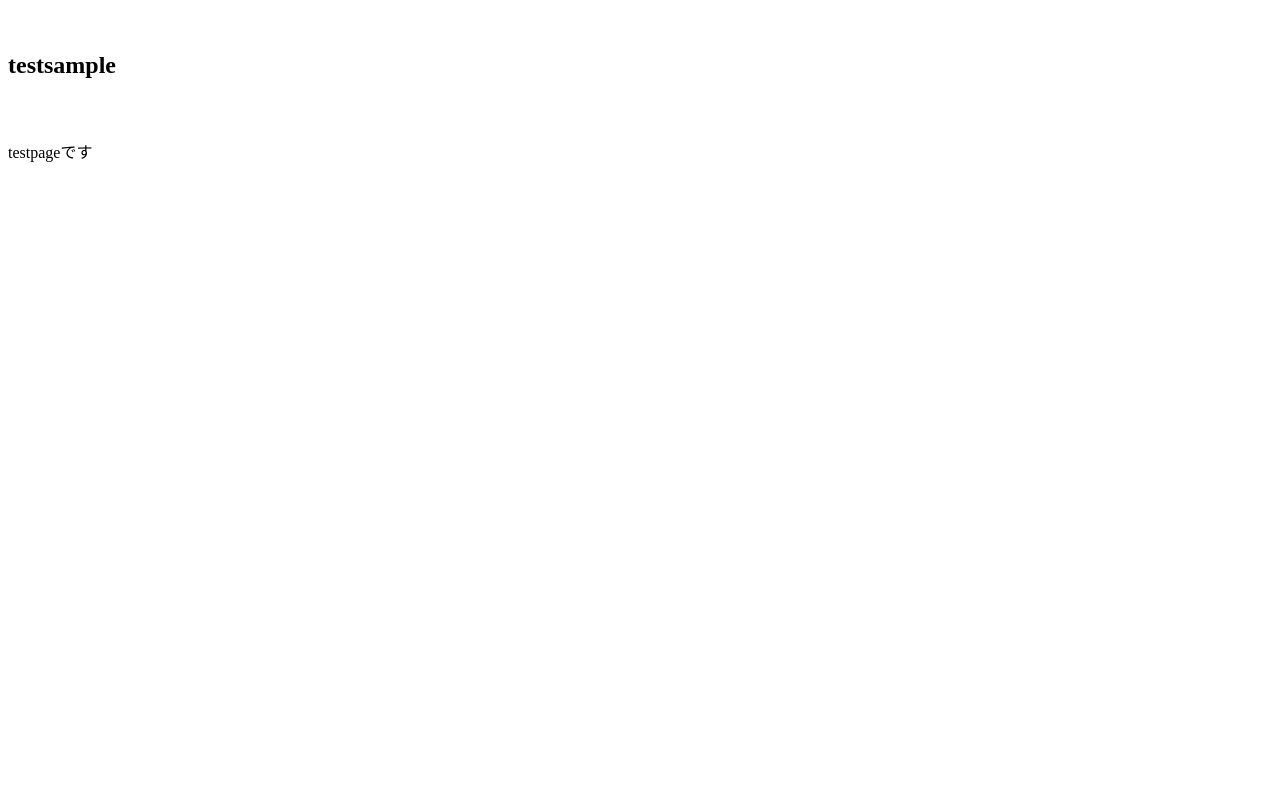
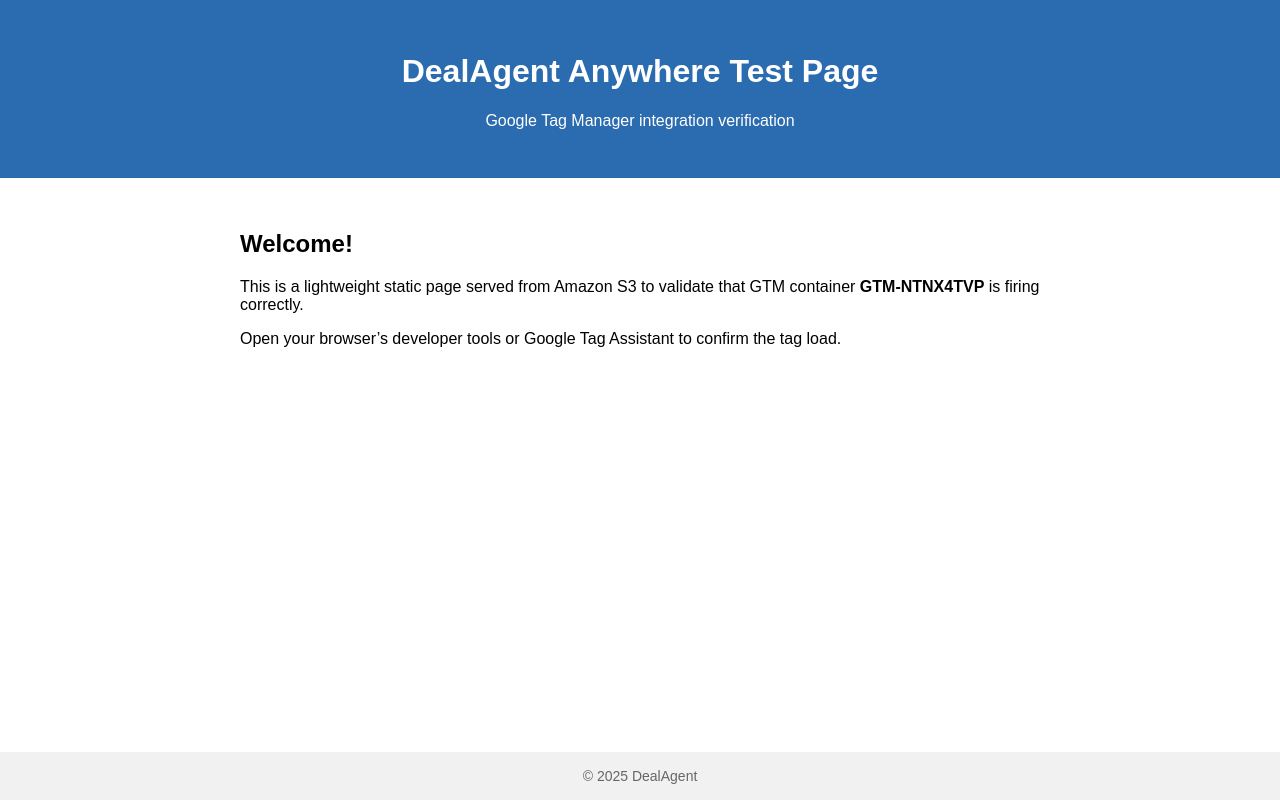
Before and after one commit to kamito2314/testrctest, a plain HTML site: page index.html in a window 1280 px wide. Drawn offline with Linux system fonts and the light colour scheme; a script that the page names is missing.

Commit message:
Update index.html

```diff
--- a/index.html
+++ b/index.html
@@ -1,23 +1,44 @@
 <!DOCTYPE html>
 <html lang="ja">
 <head>
-  <!-- Google Tag Manager -->
+  <meta charset="UTF-8">
+  <title>DealAgent Anywhere – GTM Test Page</title>
+
+<!-- Google Tag Manager -->
 <script>(function(w,d,s,l,i){w[l]=w[l]||[];w[l].push({'gtm.start':
 new Date().getTime(),event:'gtm.js'});var f=d.getElementsByTagName(s)[0],
 j=d.createElement(s),dl=l!='dataLayer'?'&l='+l:'';j.async=true;j.src=
 'https://www.googletagmanager.com/gtm.js?id='+i+dl;f.parentNode.insertBefore(j,f);
 })(window,document,'script','dataLayer','GTM-MCMW688T');</script>
 <!-- End Google Tag Manager -->
-　<meta charset="UTF-8">
-　<meta name="viewport" content="width=device-width, initial-scale=1.0">
-　<title>GTMtest用2web</title>
+
+  <style>
+    body{font-family:Arial,Helvetica,sans-serif;margin:0;padding:0;display:flex;flex-direction:column;min-height:100vh;}
+    header{background:#2b6cb0;color:#fff;padding:2rem 1rem;text-align:center;}
+    main{flex:1;padding:2rem;max-width:800px;margin:0 auto;}
+    footer{text-align:center;padding:1rem;background:#f1f1f1;font-size:.875rem;color:#666;}
+  </style>
 </head>
 <body>
-  <!-- Google Tag Manager (noscript) -->
+<!-- Google Tag Manager (noscript) -->
 <noscript><iframe src="https://www.googletagmanager.com/ns.html?id=GTM-MCMW688T"
 height="0" width="0" style="display:none;visibility:hidden"></iframe></noscript>
 <!-- End Google Tag Manager (noscript) -->
-　<h2>testsample</h2>
-　<p>testpageです</p>
-</body>
+
+  <header>
+    <h1>DealAgent Anywhere Test Page</h1>
+    <p>Google Tag Manager integration verification</p>
+  </header>
+
+  <main>
+    <h2>Welcome!</h2>
+    <p>This is a lightweight static page served from Amazon S3 to validate that GTM container <strong>GTM‑NTNX4TVP</strong> is firing correctly.</p>
+    <p>Open your browser’s developer tools or Google Tag Assistant to confirm the tag load.</p>
+  </main>
+
+  <footer>
+    © 2025 DealAgent
+  </footer>
+
+<script id="" text="" charset="" type="text/javascript" src="https://rc-api.dev.agent.dealenablement.com/widget/8def5875-5954-46d0-aa2e-e86ca4ec4fdd/a8a27e85-db2d-4516-b12c-da40bae06bf8/script.js"></script><script id="" text="" charset="" type="text/javascript" src="https://rc-api.dev.agent.dealenablement.com/widget/8def5875-5954-46d0-aa2e-e86ca4ec4fdd/a8a27e85-db2d-4516-b12c-da40bae06bf8/script.js"></script><script id="" text="" charset="" type="text/javascript" src="https://rc-api.dev.agent.dealenablement.com/widget/8def5875-5954-46d0-aa2e-e86ca4ec4fdd/a8a27e85-db2d-4516-b12c-da40bae06bf8/script.js"></script></body>
 </html>
```
